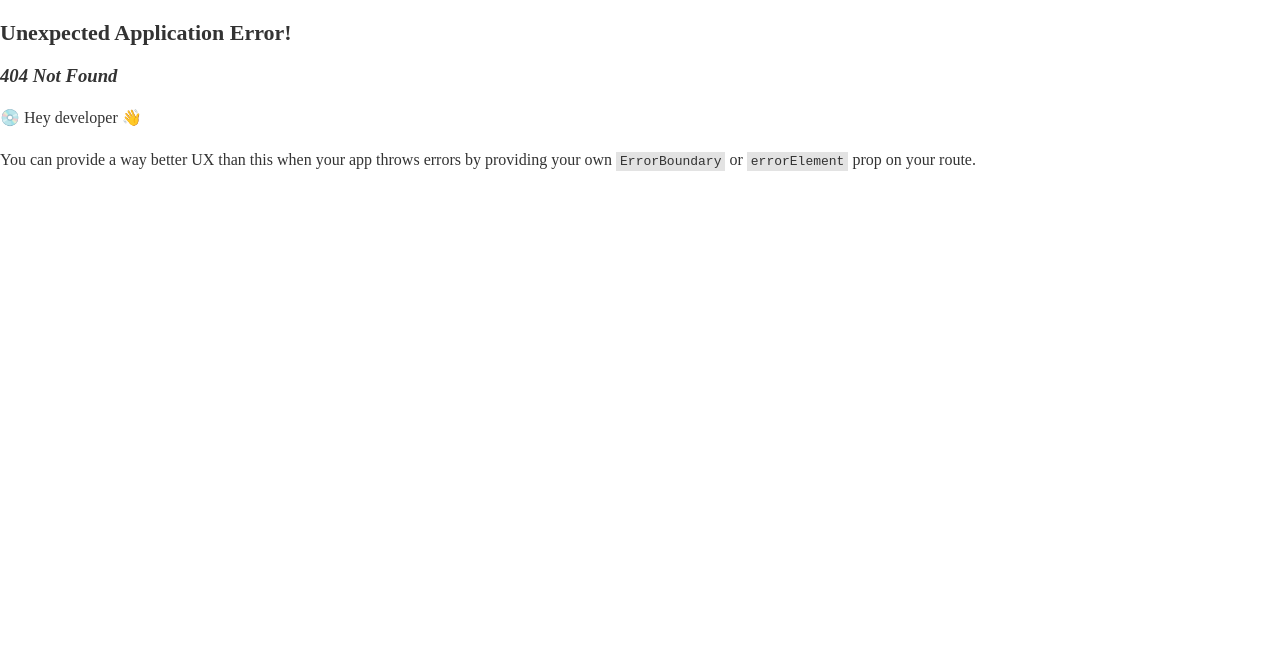
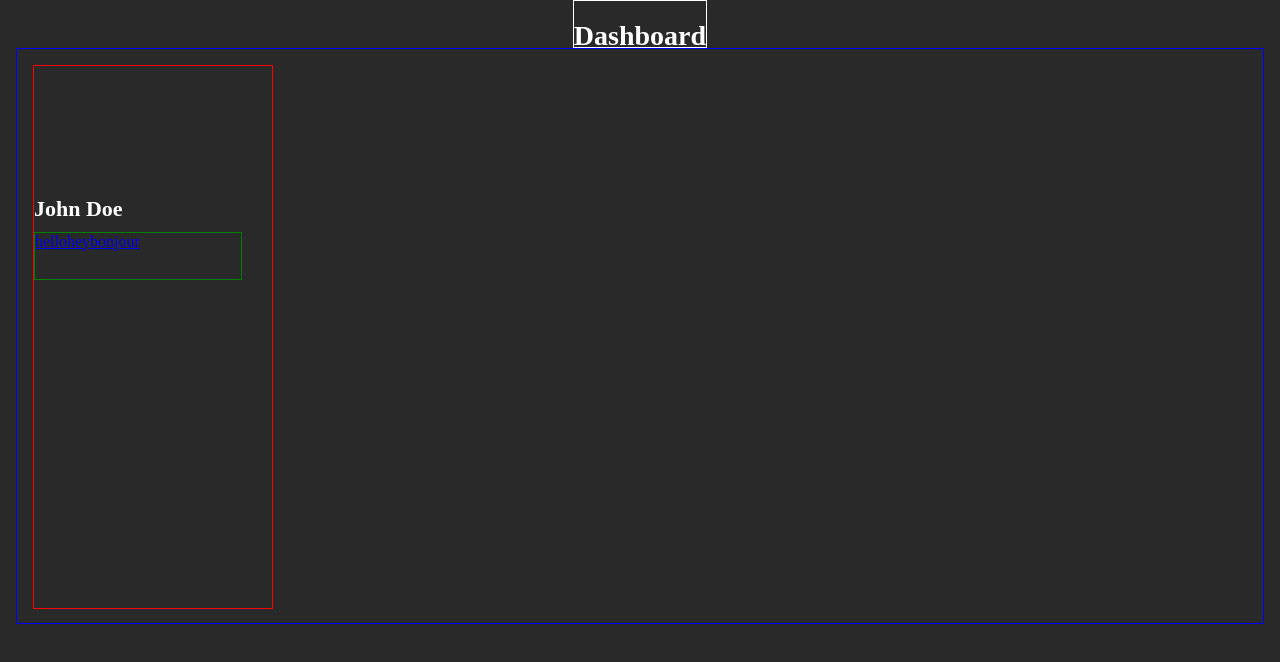
Before and after one commit to krsnoki/Permissy, a React (Vite) app: page /faculty-dashboard in a window 1280 px wide. Before the commit this address had no page. Shown: the top 662 px of the page. Built offline with nearby package versions, Linux system fonts and the light colour scheme; a web font is replaced by a local one.

Commit message:
login dashboard navigation sucessful

```diff
--- a/package.json
+++ b/package.json
@@ -16,7 +16,10 @@
     "formik": "^2.4.2",
     "react": "^18.2.0",
     "react-dom": "^18.2.0",
-    "react-router-dom": "^6.14.2"
+    "react-dropdown": "^1.11.0",
+    "react-router-dom": "^6.14.2",
+    "react-widgets": "^5.8.4",
+    "redirect": "^0.2.0"
   },
   "devDependencies": {
     "@types/react": "^18.0.37",
--- a/src/pages/about.jsx
+++ b/src/pages/about.jsx
@@ -19,6 +19,8 @@ function About() {
         Our mission is to simplify the permission application process, making it more convenient
         for students to focus on their studies and extracurricular activities.
       </p>
+
+      <div className='reason-why'>
       <h2>Why Choose Permissy?</h2>
       <ul>
         <li>Fast and Easy: Submit permission applications online, saving time and effort.</li>
@@ -27,6 +29,7 @@ function About() {
         <li>Transparent: Track the status of your applications in real-time.</li>
         <li>Environmentally Friendly: Reduce paper waste by going digital.</li>
       </ul>
+      </div>
     </div>
     </div>
   );
--- a/src/pages/fdashboard.jsx
+++ b/src/pages/fdashboard.jsx
@@ -1,16 +1,17 @@
-import {Link} from 'react-router-dom'
-
+import { Link } from 'react-router-dom'
+import '../styles/fdashboard.css'
 
 function Fdashboard() {
     return (
         <div className='Fdashboard'>
             <div className='head'>
                 <h1>Dashboard</h1>
+            </div>
             <div className='dashboard'>
                 <div className='sidebar'>
                     <div className='profile-area'>
                         <div className='profile-pic'>
-                                {/* circlar picture for profile */}
+                            {/* circular picture for profile */}
                         </div>
                         <div className='profile-name'>
                             <h2>John Doe</h2>
@@ -19,9 +20,9 @@ function Fdashboard() {
                         </div>
                         <div className='menu'>
                             <ul>
-                                <li><Link></Link></li>
-                                <li><Link></Link></li>
-                                <li><Link></Link></li>
+                                <li><Link>hello</Link></li>
+                                <li><Link>hey</Link></li>
+                                <li><Link>bonjour</Link></li>
                             </ul>
                         </div>
                     </div>
@@ -29,7 +30,6 @@ function Fdashboard() {
                 </div>
             </div>
         </div>
-    </div>
     )
 }
 
--- a/src/pages/login.jsx
+++ b/src/pages/login.jsx
@@ -1,19 +1,36 @@
 import '../styles/global.css';
 import '../styles/login.css';
 
+
 import { useFormik } from 'formik';
 import { useEffect, useRef } from 'react';
-import {Link} from 'react-router-dom';
+import { Link } from 'react-router-dom';
+import { useNavigate } from 'react-router-dom';
+
+
+
+
 
 function Login() {
 
+    const navigate = useNavigate();
+    const handleRedirect = () => {
+        if(formik.values.role == 1){
+            navigate('/faculty-dashboard')
+        }
+        if(formik.values.role == 2){
+            navigate('/student-dashboard')
+        }
+    }
     const formik = useFormik({
         initialValues: {
+            role: '',
             username: '',
             password: ''
         },
         onSubmit: values => {
-            console.log('Form values: ', values);
+            console.log(values);
+            handleRedirect();
         }
     });
 
@@ -28,21 +45,39 @@ function Login() {
         return () => clearTimeout(timer);
     }, []);
 
+
+
+
     return (
         <>
             <div className='login-container' ref={scrollRef}>
                 <div className='login-container'>
                     <div className='login-area'>
-                        <div className='loginhead'> <h1>Faculty Login</h1></div>
+                        <div className='loginhead'> <h1>Login</h1></div>
                         <hr />
                         <form onSubmit={formik.handleSubmit}>
 
 
-                        {/*  <div class="col-3 input-effect">
+                            {/*  <div class="col-3 input-effect">
         	<input class="effect-16" type="text" placeholder="">
             <label>First Name</label>
             <span class="focus-border"></span>
         </div> */}
+
+
+{/* drop-down men */}
+
+                            <label>Select Role</label>
+                            <select
+                                id='role'
+                                name='role'
+                                onChange={formik.handleChange}
+                                value={formik.values.role}
+                            >
+                                <option value={0}>Select</option>
+                                <option value={1}>Faculty</option>
+                                <option value={2}>Student</option>
+                            </select>
                             <label
                                 htmlFor='username'>Username:
                             </label>
@@ -65,8 +100,7 @@ function Login() {
 
 
 
-                            <button type='submit' name='submit'>submit</button>
-
+                            <button type='submit' name='submit' >submit</button>
                             <div className='fpass'><h5><Link to='/resetPassword' style={LinkStyle}>Forgot Password ?</Link></h5></div>
                         </form>
 
@@ -81,5 +115,5 @@ function Login() {
 const LinkStyle = {
     color: 'white',
     textDecoration: 'none'
-  };
+};
 export default Login
--- a/src/styles/about.css
+++ b/src/styles/about.css
@@ -13,7 +13,7 @@ body {
     padding: 20px;
   }
   .about{
-    height: 100vh;
+    height: 80vh;
     padding-top: 18vh;
 
   }
--- /dev/null
+++ b/src/styles/fdashboard.css
@@ -0,0 +1,40 @@
+.Fdashboard{
+    height: 100vh;
+    width: 100vw;
+    display: flex;
+    flex-direction: column;
+
+    background-color: #292929;
+    color: #fff;
+    align-items: center;
+}
+
+.head{
+    height: 3rem;
+    text-align: center;
+    border: 1pt white solid;
+}
+
+.dashboard{
+    height: 36em;
+    width: 78em;
+
+    padding: 1rem;
+    border: 1pt blue solid;
+}
+
+.sidebar{
+    height: 34rem;
+    width: 15rem;
+
+    display: flex;
+    flex-direction: column;
+    justify-content: space-around;
+    border: 1pt red solid;
+}
+
+.menu{
+    height: 3rem;
+    width: 13rem;
+    border: 1pt green solid;
+}
--- a/src/styles/login.css
+++ b/src/styles/login.css
@@ -110,7 +110,7 @@ h5 {
 
 @media  screen and (min-width: 1024px) {
   .login-area{
-    height: 65vh;
+    height: 50vh;
     width: 35vw;
     margin-top: 3rem;
   }
```
Also changed, not shown: src/components/dropdown.jsx (added, +22 -0 lines), src/routes.jsx (+10 -0 lines), src/styles/sdashboard.css (added), 1 other file (tests, documents, lock files or other folders). Lines whose indentation alone changed are shown as unchanged.
